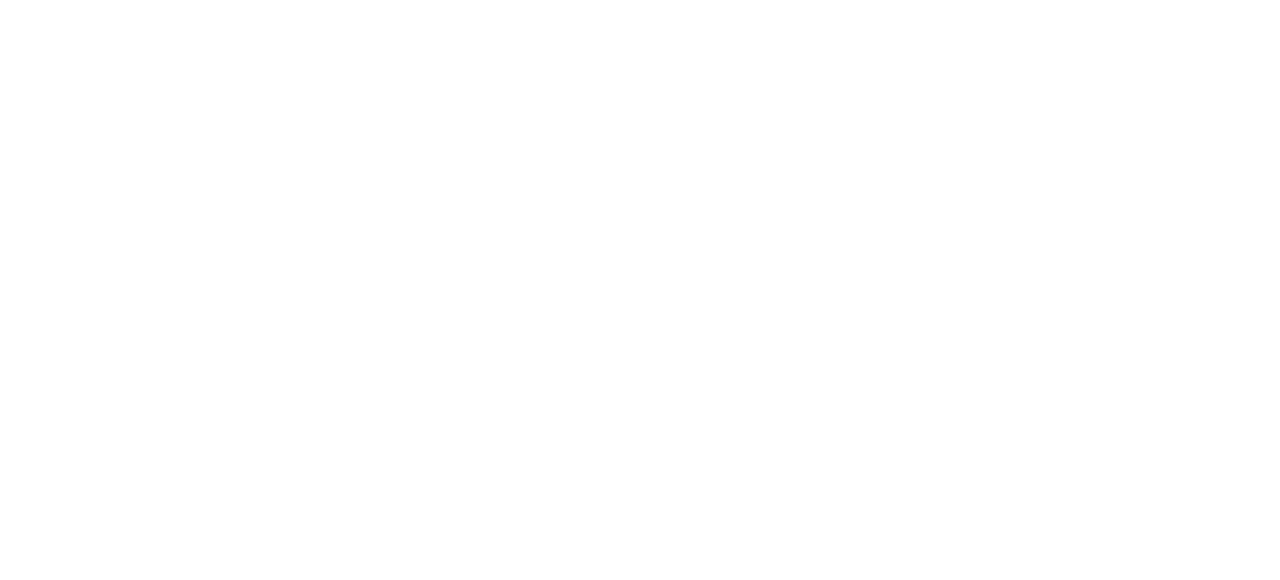
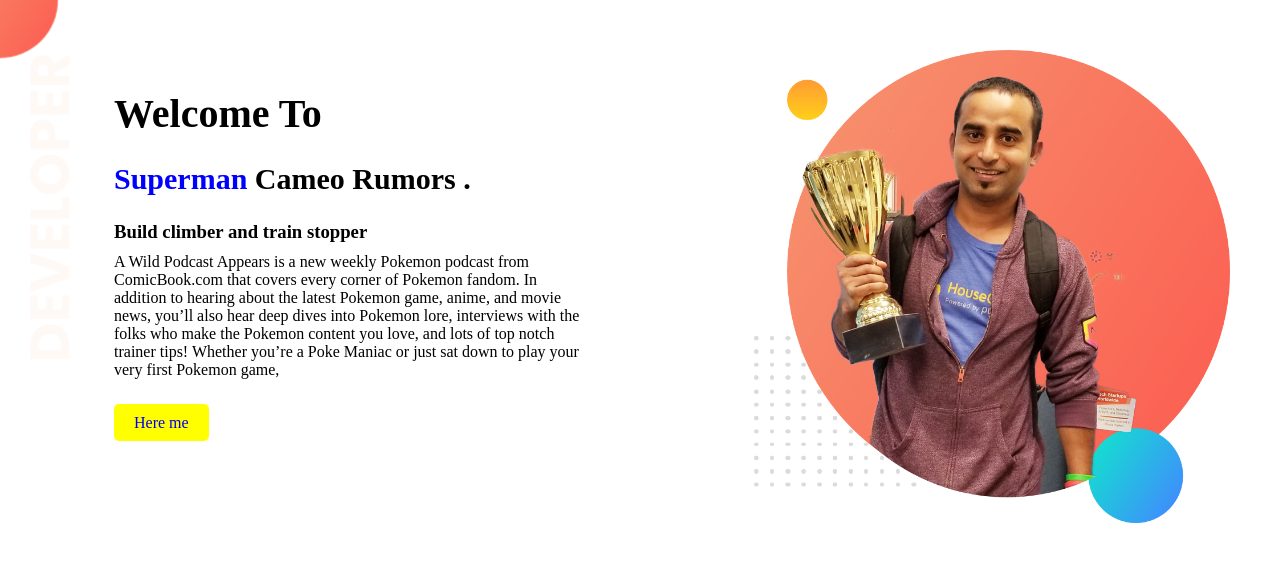
Before and after one commit to bi-shal/bi_portfolio, a plain HTML site: page index.html in a window 1280 px wide. Drawn offline with Linux system fonts and the light colour scheme.

Commit message:
top banner add

```diff
--- a/index.html
+++ b/index.html
@@ -8,7 +8,21 @@
     <link rel="stylesheet" href="style.css">
 </head>
 <body>
+    <section class="section_1">
 
+    <div class="h1-welcome">
+        <h1>Welcome To</h1>
+        <h2><span style="color: blue;">Superman</span> Cameo Rumors .</h2>
+        <h3>Build climber and train stopper </h3>
+        <p>A Wild Podcast Appears is a new weekly Pokemon podcast from ComicBook.com that covers every corner of Pokemon fandom. In addition to hearing about the latest Pokemon game, anime, and movie news, you’ll also hear deep dives into Pokemon lore, interviews with the folks who make the Pokemon content you love, and lots of top notch trainer tips! Whether you’re a Poke Maniac or just sat down to play your very first Pokemon game,</p>
+        <a class="click-button" href="https://web.facebook.com/?_rdc=1&_rdr">Here me</a>
+    </div>
+    <div class="h1-welcome">
+        <img target="_blank" class="img_1" src="picture_1/jhankar.png" alt="">
+    </div>
+
+
+</section>
 
 </body>
 </html>
--- a/style.css
+++ b/style.css
@@ -0,0 +1,43 @@
+*{
+    padding: 0;
+    margin: 0;
+    box-sizing: border-box;
+}
+.section_1{
+    display: flex;
+    background-image: url(picture_1/top-banner.png);
+    background-repeat: no-repeat;
+}
+
+div.h1-welcome{
+    width: 50%;
+    padding-left: 5%;
+    margin: 50px;
+}
+h2{
+    margin: 25px 0px;
+    font-size: 30px;
+}
+h3{
+    margin-bottom: 10px;
+}
+p{
+    margin-bottom: 35px;
+}
+.click-button{
+    text-decoration: none;
+    background-color: yellow;
+    padding: 10px 20px;
+    border-radius: 5px;
+
+
+}
+div.h1-welcome img{
+    width: 100%;
+
+}
+h1{
+    font-size: 40px;
+    margin-top:40px;
+
+}
```
Also changed, not shown: picture_1/dream-bg.png (added), picture_1/exp-bg.png (added), picture_1/jhankar.png (added), picture_1/jhankar2.png (added), picture_1/my-bg.png (added), picture_1/my-bg2.png (added), picture_1/top-banner.png (added).
